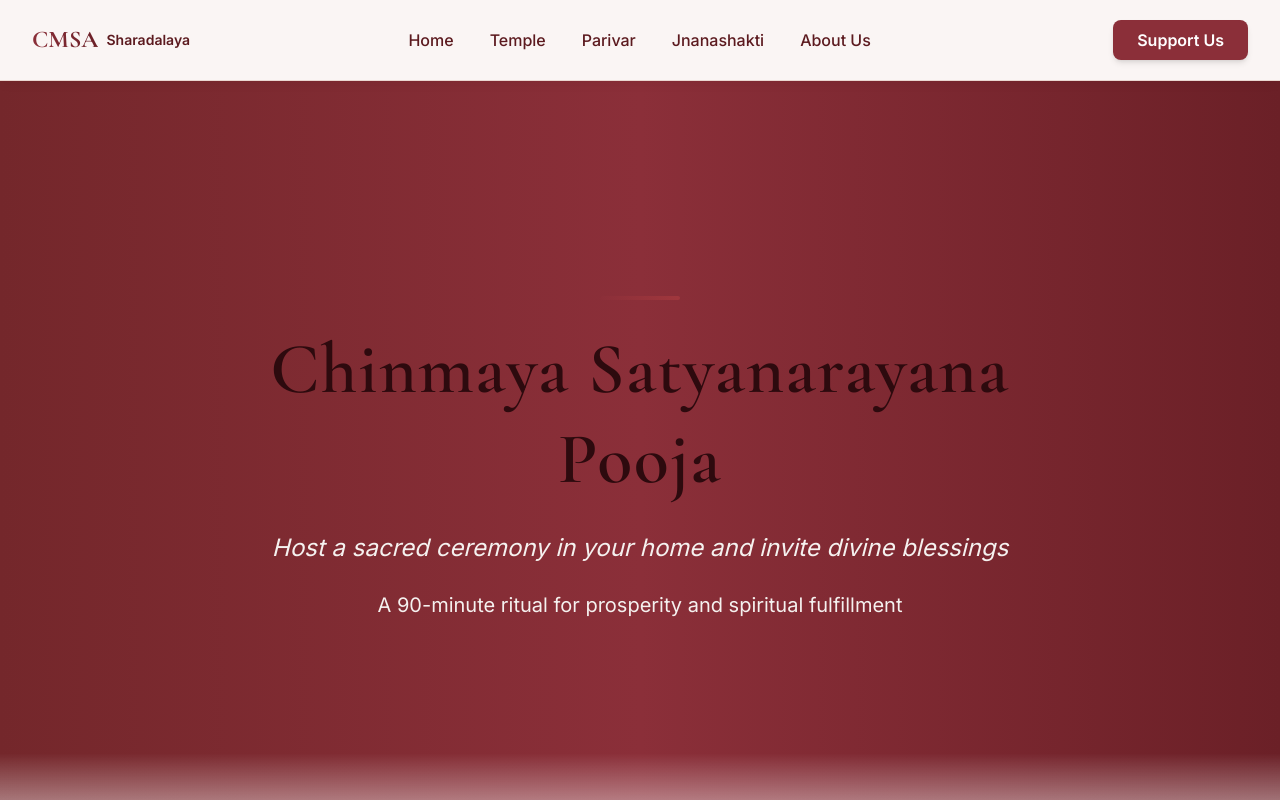
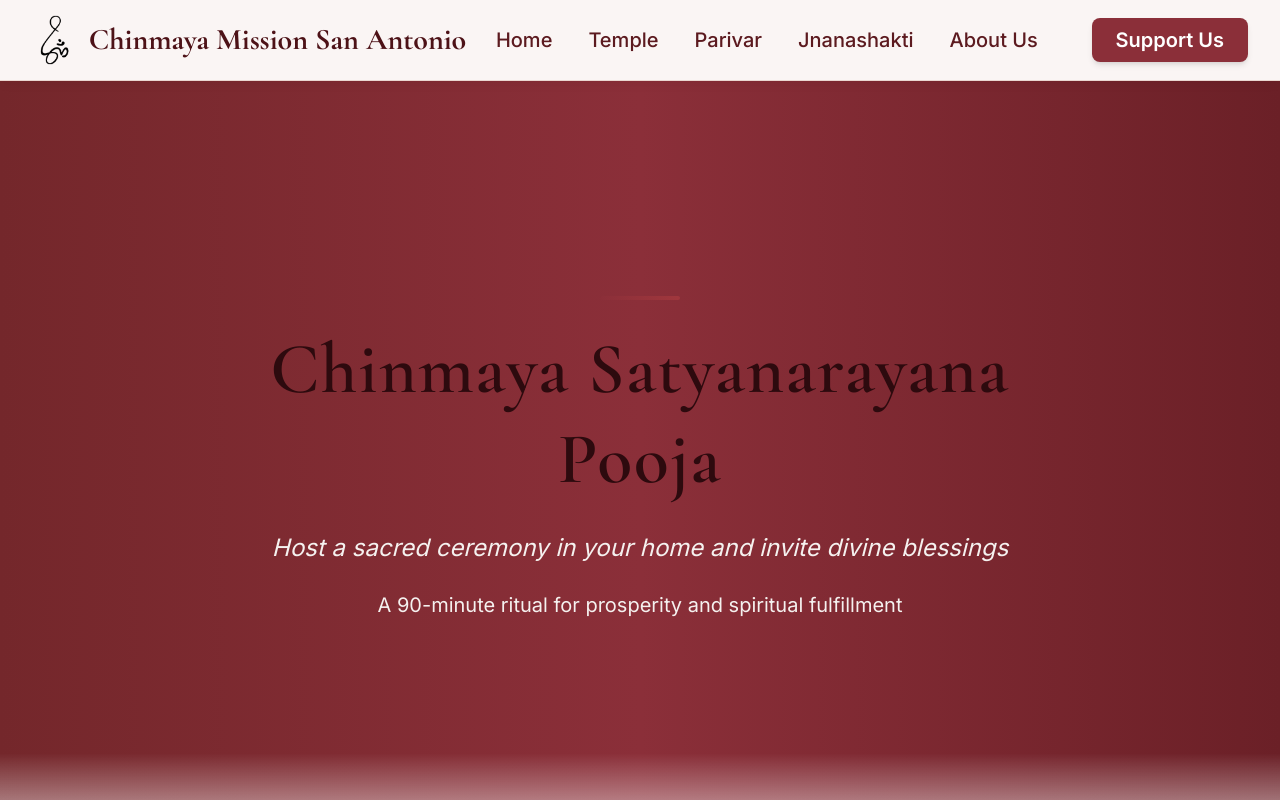
Before and after one commit to ariaknight/chinmaya-sharadalaya, an Astro site: page /csp in a window 1280 px wide. Shown: the top 800 px of the page. Built offline with nearby package versions, Linux system fonts and the light colour scheme; Astro itself is replaced by a stand-in of ours.

Commit message:
Refactor code structure for improved readability and maintainability

```diff
--- a/src/components/Header.astro
+++ b/src/components/Header.astro
@@ -13,13 +13,9 @@
       <!-- Logo / Brand -->
       <div class="flex-shrink-0">
         <a href="/" class="flex items-center group">
-          <span
-            class="text-2xl font-serif font-bold bg-gradient-to-r from-[#8B2F39] to-[#6B2027] bg-clip-text text-transparent group-hover:opacity-80 transition-opacity"
-          >
-            CMSA
-          </span>
-          <span class="ml-2 hidden sm:inline text-sm font-semibold text-maroon-800">
-            Sharadalaya
+          <img src="/Om-Black.png" alt="Om symbol" class="h-10 md:h-12 lg:h-14 mr-3" />
+          <span class="text-lg md:text-2xl lg:text-3xl font-serif font-bold text-maroon-900 group-hover:opacity-80 transition-opacity">
+            Chinmaya Mission San Antonio
           </span>
         </a>
       </div>
@@ -28,31 +24,31 @@
       <div class="hidden md:flex items-center space-x-1">
         <a
           href="/"
-          class="px-4 py-2 rounded-md text-maroon-800 hover:text-[#8B2F39] font-medium transition-colors duration-200"
+          class="px-4 py-2 rounded-md text-maroon-800 hover:text-[#8B2F39] font-medium text-lg xl:text-xl transition-colors duration-200"
         >
           Home
         </a>
         <a
           href="/temple"
-          class="px-4 py-2 rounded-md text-maroon-800 hover:text-[#8B2F39] font-medium transition-colors duration-200"
+          class="px-4 py-2 rounded-md text-maroon-800 hover:text-[#8B2F39] font-medium text-lg xl:text-xl transition-colors duration-200"
         >
           Temple
         </a>
         <a
           href="/parivar"
-          class="px-4 py-2 rounded-md text-maroon-800 hover:text-[#8B2F39] font-medium transition-colors duration-200"
+          class="px-4 py-2 rounded-md text-maroon-800 hover:text-[#8B2F39] font-medium text-lg xl:text-xl transition-colors duration-200"
         >
           Parivar
         </a>
         <a
           href="/jnanashakti"
-          class="px-4 py-2 rounded-md text-maroon-800 hover:text-[#8B2F39] font-medium transition-colors duration-200"
+          class="px-4 py-2 rounded-md text-maroon-800 hover:text-[#8B2F39] font-medium text-lg xl:text-xl transition-colors duration-200"
         >
           Jnanashakti
         </a>
         <a
           href="/about"
-          class="px-4 py-2 rounded-md text-maroon-800 hover:text-[#8B2F39] font-medium transition-colors duration-200"
+          class="px-4 py-2 rounded-md text-maroon-800 hover:text-[#8B2F39] font-medium text-lg xl:text-xl transition-colors duration-200"
         >
           About Us
         </a>
@@ -62,7 +58,7 @@
       <div class="hidden md:flex items-center ml-6">
         <a
           href="/donate"
-          class="px-6 py-2 bg-[#8B2F39] hover:bg-[#6B2027] text-white font-semibold rounded-lg shadow-md transition-all duration-200 transform hover:scale-105 active:scale-95"
+          class="px-6 py-2 bg-[#8B2F39] hover:bg-[#6B2027] text-white font-semibold rounded-lg shadow-md transition-all duration-200 transform hover:scale-105 active:scale-95 text-lg xl:text-xl"
         >
           Support Us
         </a>
@@ -112,31 +108,31 @@
     <div class="px-2 pt-2 pb-3 space-y-1">
       <a
         href="/"
-        class="block px-4 py-3 rounded-md text-maroon-800 hover:text-[#8B2F39] hover:bg-maroon-50 font-medium transition-colors text-lg"
+        class="block px-4 py-3 rounded-md text-maroon-800 hover:text-[#8B2F39] hover:bg-maroon-50 font-medium transition-colors text-xl md:text-2xl"
       >
         Home
       </a>
       <a
         href="/temple"
-        class="block px-4 py-3 rounded-md text-maroon-800 hover:text-[#8B2F39] hover:bg-maroon-50 font-medium transition-colors text-lg"
+        class="block px-4 py-3 rounded-md text-maroon-800 hover:text-[#8B2F39] hover:bg-maroon-50 font-medium transition-colors text-xl md:text-2xl"
       >
         Temple
       </a>
       <a
         href="/parivar"
-        class="block px-4 py-3 rounded-md text-maroon-800 hover:text-[#8B2F39] hover:bg-maroon-50 font-medium transition-colors text-lg"
+        class="block px-4 py-3 rounded-md text-maroon-800 hover:text-[#8B2F39] hover:bg-maroon-50 font-medium transition-colors text-xl md:text-2xl"
       >
         Parivar
       </a>
       <a
         href="/jnanashakti"
-        class="block px-4 py-3 rounded-md text-maroon-800 hover:text-[#8B2F39] hover:bg-maroon-50 font-medium transition-colors text-lg"
+        class="block px-4 py-3 rounded-md text-maroon-800 hover:text-[#8B2F39] hover:bg-maroon-50 font-medium transition-colors text-xl md:text-2xl"
       >
         Jnanashakti
       </a>
       <a
         href="/about"
-        class="block px-4 py-3 rounded-md text-maroon-800 hover:text-[#8B2F39] hover:bg-maroon-50 font-medium transition-colors text-lg"
+        class="block px-4 py-3 rounded-md text-maroon-800 hover:text-[#8B2F39] hover:bg-maroon-50 font-medium transition-colors text-xl md:text-2xl"
       >
         About Us
       </a>
@@ -146,7 +142,7 @@
     <div class="px-2 py-3 border-t border-maroon-300">
       <a
         href="/donate"
-        class="block w-full text-center px-4 py-3 bg-[#8B2F39] hover:bg-[#6B2027] text-white font-semibold rounded-lg shadow-md transition-all duration-200 active:scale-95 text-lg"
+        class="block w-full text-center px-4 py-3 bg-[#8B2F39] hover:bg-[#6B2027] text-white font-semibold rounded-lg shadow-md transition-all duration-200 active:scale-95 text-xl md:text-2xl"
       >
         Support Us
       </a>
```
Also changed, not shown: public/Om-Black.png (added).
